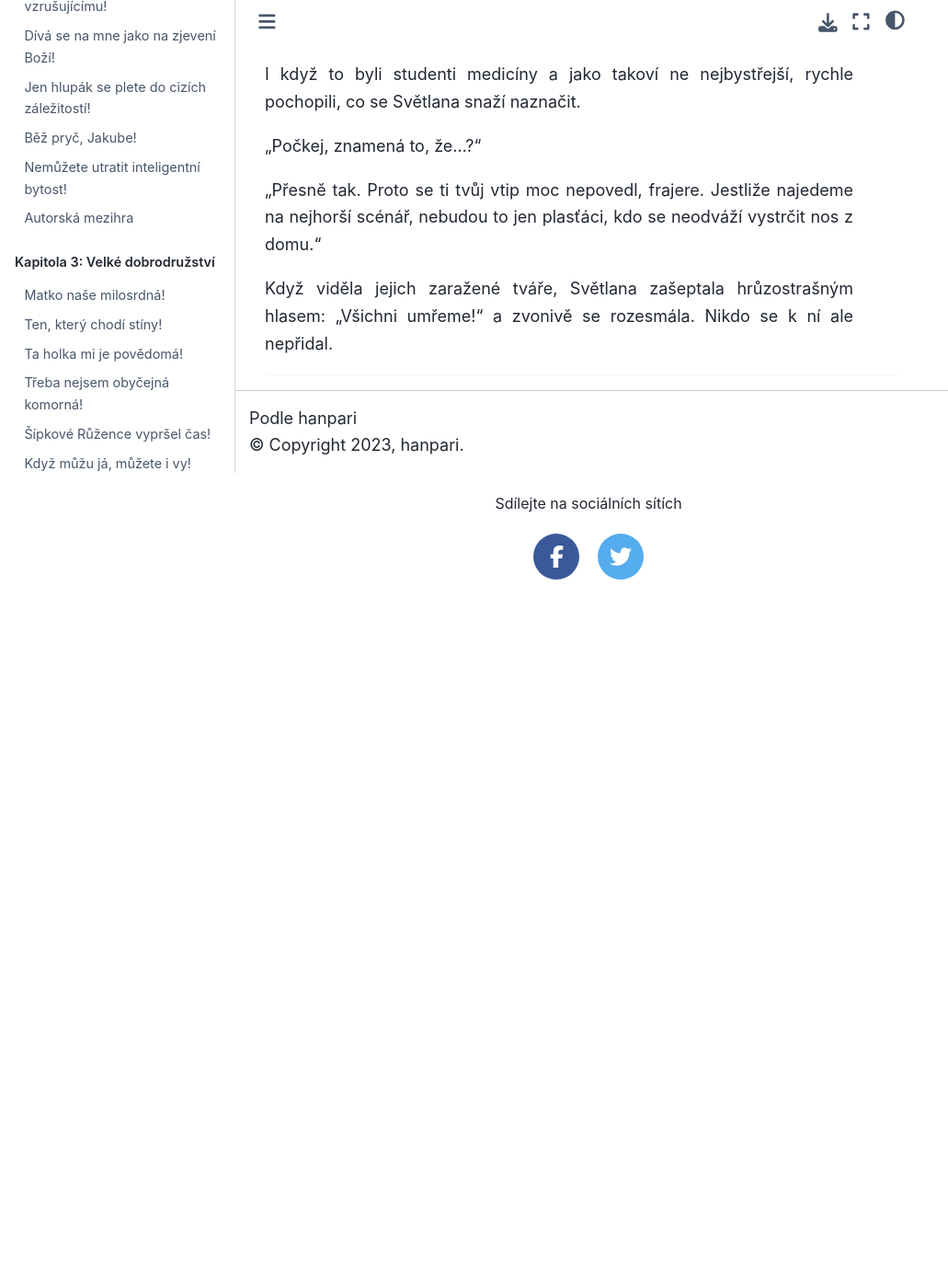
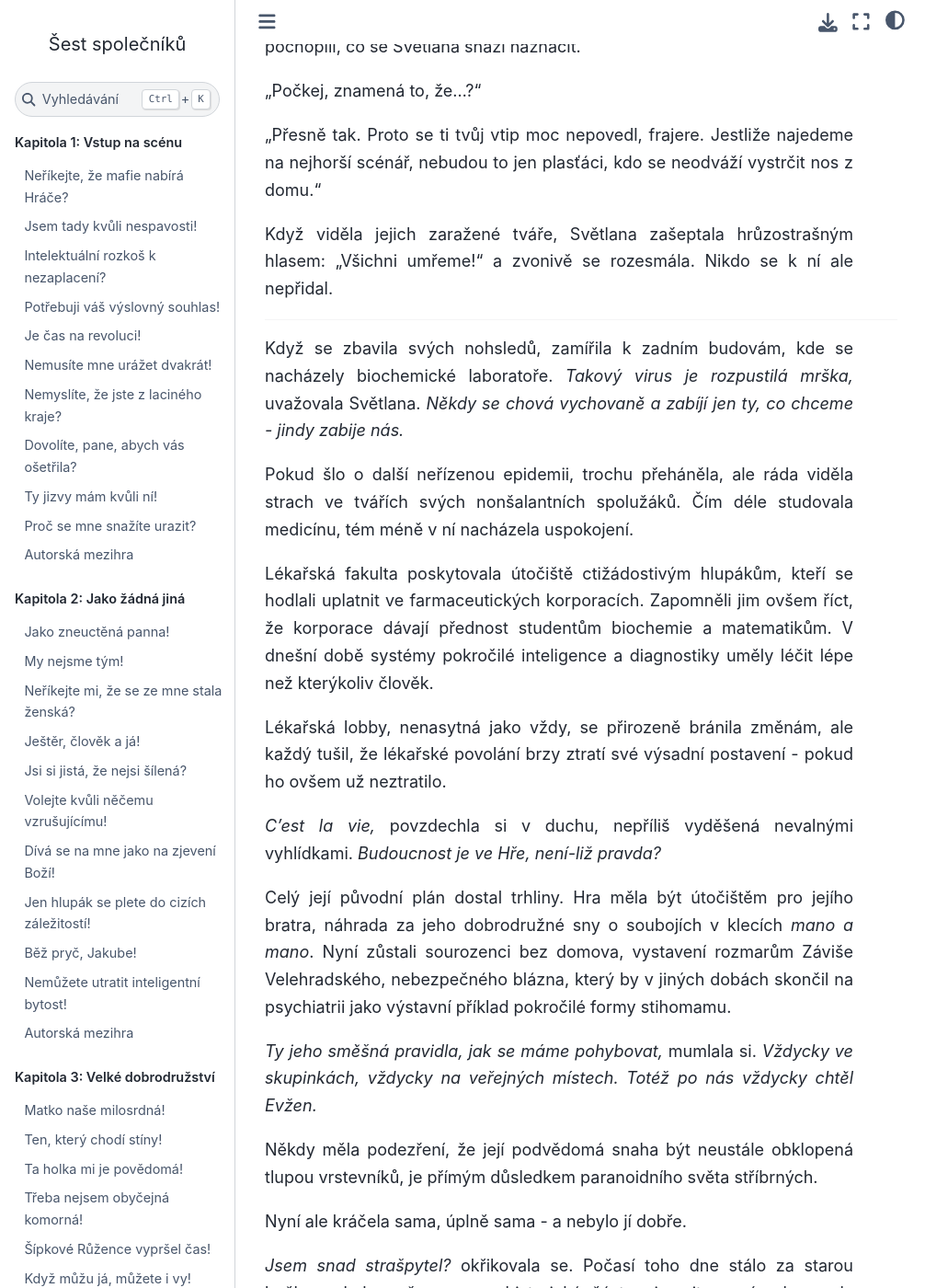
Before and after one commit to hanpari/sest-spolecniku, a Sphinx documentation site: the page built from source/sest_spolecniku/009-herecke-etudy/05.md, in a window 1280 px wide and 1400 px high, scrolled down 2537 px. Shown: the whole window at 92% size, without its empty margins (0-1031 px from the left). Built offline with Sphinx 7.4.7 and the Sphinx Book theme 1.1.4, drawn with Linux system fonts in a browser that asks for light colours; pages that are not in the unit, such as notebooks, are missing from menus; before the commit the page ends 3167 px from its top, so only the background shows below that; some of the changed text lies outside the part shown.

Commit message:
Svetlana

```diff
--- a/source/sest_spolecniku/009-herecke-etudy/05.md
+++ b/source/sest_spolecniku/009-herecke-etudy/05.md
@@ -64,9 +64,32 @@ I když to byli studenti medicíny a jako takoví ne nejbystřejší, rychle poc
 
 "Počkej, znamená to, že...?"
 
-
 "Přesně tak. Proto se ti tvůj vtip moc nepovedl, frajere. Jestliže najedeme na nejhorší scénář, nebudou to jen plasťáci, kdo se neodváží vystrčit nos z domu."
 
 Když viděla jejich zaražené tváře, Světlana zašeptala hrůzostrašným hlasem: "Všichni umřeme!" a zvonivě se rozesmála. Nikdo se k ní ale nepřidal.
 
 ***
+
+Když se zbavila svých nohsledů, zamířila k zadním budovám, kde se nacházely biochemické laboratoře. *Takový virus je rozpustilá mrška,* uvažovala Světlana. *Někdy se chová vychovaně a zabíjí jen ty, co chceme - jindy zabije nás.*
+
+Pokud šlo o další neřízenou epidemii, trochu přeháněla, ale ráda viděla strach ve tvářích svých nonšalantních spolužáků. Čím déle studovala medicínu, tém méně v ní nacházela uspokojení.
+
+Lékařská fakulta poskytovala útočiště ctižádostivým hlupákům, kteří se hodlali uplatnit ve farmaceutických korporacích. Zapomněli jim ovšem říct, že korporace dávají přednost studentům biochemie a matematikům. V dnešní době systémy pokročilé inteligence a diagnostiky uměly léčit lépe než kterýkoliv člověk.
+
+Lékařská lobby, nenasytná jako vždy, se přirozeně bránila změnám, ale každý tušil, že lékařské povolání brzy ztratí své výsadní postavení - pokud ho ovšem už neztratilo.
+
+*C'est la vie,* povzdechla si v duchu, nepříliš vyděšená nevalnými vyhlídkami. *Budoucnost je ve Hře, není-liž pravda?*
+
+Celý její původní plán dostal trhliny. Hra měla být útočištěm pro jejího bratra, náhrada za jeho dobrodružné sny o soubojích v klecích *mano a mano*. Nyní zůstali sourozenci bez domova, vystavení rozmarům Záviše Velehradského, nebezpečného blázna, který by v jiných dobách skončil na psychiatrii jako výstavní příklad pokročilé formy stihomamu.
+
+*Ty jeho směšná pravidla, jak se máme pohybovat,* mumlala si. *Vždycky ve skupinkách, vždycky na veřejných místech. Totéž po nás vždycky chtěl Evžen.*
+
+Někdy měla podezření, že její podvědomá snaha být neustále obklopená tlupou vrstevníků, je přímým důsledkem paranoidního světa stříbrných.
+
+Nyní ale kráčela sama, úplně sama - a nebylo jí dobře.
+
+*Jsem snad strašpytel?* okřikovala se. Počasí toho dne stálo za starou bačkoru, bylo pošmourno a historická část univerzity v ní vzbuzovala vzrušené chvění. Majestátní cihlové zdi s malými dřevěnými okny, které za jiných okolností obdivovala, se zdály jako berany lisu, který se chystá ji rozdrtit.
+
+"Haló, haló!" ozvalo se za ní. Byl to tichý ostýchavý hlásek, podobný myšce, když ta vystrkuje fousky z nory.
+
+S úlevou, že v strašidelné aleji nezůstala sama, Světlana se otočila.
```
Also changed, not shown: other parts of source/sest_spolecniku/009-herecke-etudy/05.md (+5 -5 lines).
